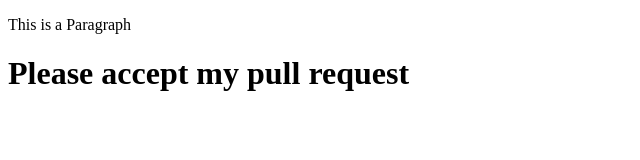
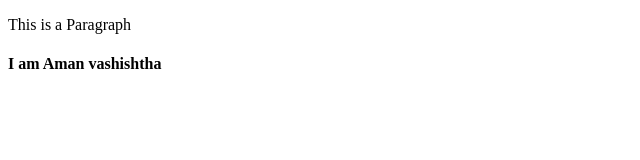
Before and after one commit to aman-reactjs/SEC_GIT_PROJECT, a plain HTML site: page Option-feature/index.html in a window 1280 px wide. Shown: the whole page, without its empty margins (0-640 px from the left). Drawn offline with Linux system fonts and the light colour scheme.

Commit message:
This is my name

```diff
--- a/Option-feature/index.html
+++ b/Option-feature/index.html
@@ -7,6 +7,7 @@
 </head>
 <body>
     <p>This is a Paragraph</p>
-    <h1>Please accept my pull request</h1>
+    <!-- <h1>Please accept my pull request</h1> -->
+     <h4>I am Aman vashishtha</h4>
 </body>
 </html>
```
